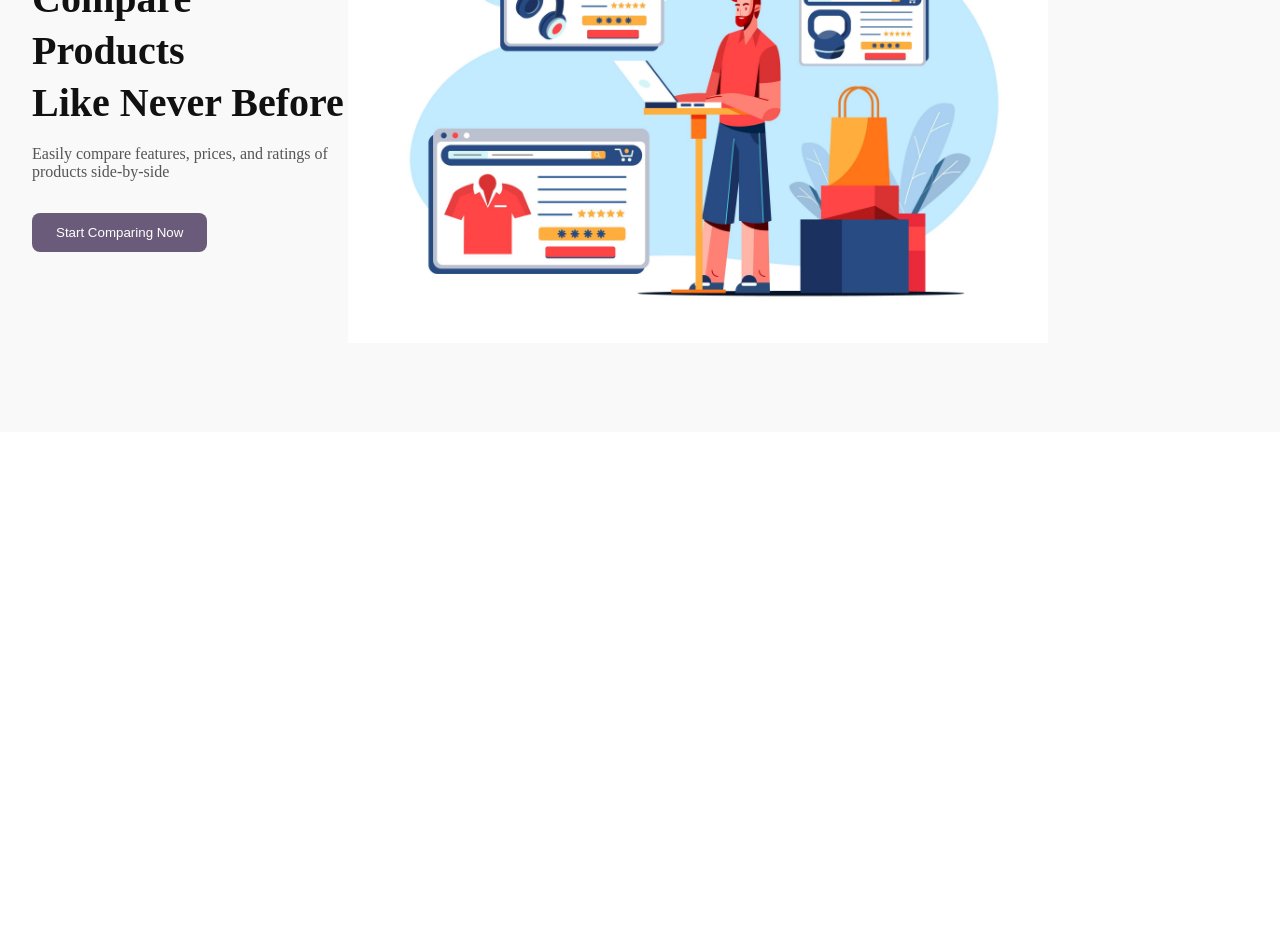
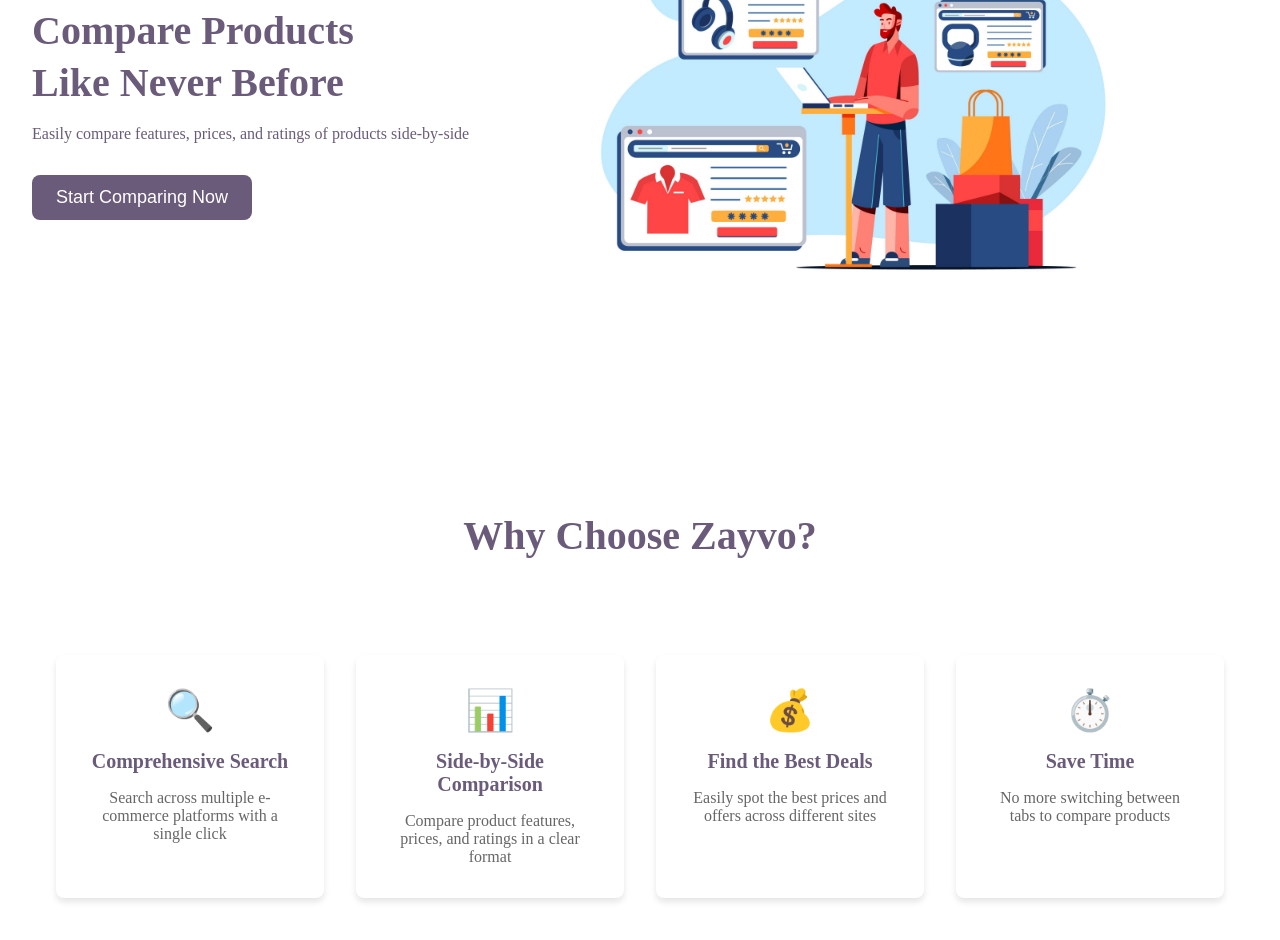
Before and after one commit to viruchafale/Zayvo, a React (Vite) app in the folder zayvo/: page / in a window 1280 px wide. Shown: the part 280-1220 px from the top of the page. Before the commit the page ends 800 px from the top, so only its background shows below. Built offline with nearby package versions, Linux system fonts and the light colour scheme.

Commit message:
feature sectionm done

```diff
--- a/zayvo/src/pages/landing_page/LandingPage.css
+++ b/zayvo/src/pages/landing_page/LandingPage.css
@@ -18,7 +18,7 @@
     display: flex;
   align-items: center;
   font-weight: bold;
-  font-size: 1.25rem;
+  font-size: larger;
   color: #3b3b3b;
 }
 .logo-img{
@@ -35,15 +35,17 @@
     border-radius: 8px;
     font-weight: 500;
     cursor: pointer;
+    font-size: large;
 
 }
 .container{
     display: flex;
     justify-content: space-between;
     align-items: center;
-    padding: 4rem 2rem;
-    background-color: #f9f9f9;
+    padding: 2rem 2rem;
+    background-color: rgb(255, 255, 255);
     min-height: 80vh;
+
 }
 .page-text{
     max-width: 500px;
@@ -52,12 +54,12 @@
 .page-text h1{
     font-size: 2.5rem;
     font-weight: bold;
-    color: #111;
+    color: #6b5b7a;
     line-height: 1.3;
 }
 .page-text p{
     margin-top: 1rem;
-    color: #555;
+    color: #6b5b7a;
     font-size: 1rem;
 
 }
@@ -70,10 +72,66 @@
     border-radius: 8px;
     font-weight: 500;
     cursor: pointer;
+    font-size: large;
 }
 
 .page-image img{
-    max-width: 700px;
+    max-width: 600px;
     height: auto;
-    margin-right: 200px;
+    margin-right: 100px;
+
 }
+
+.featureSection {
+    padding: 5rem 0;
+}
+
+.featureSection h2 {
+font-size: 2.5rem;
+margin-bottom: 6rem;
+color:#6b5b7a;
+}
+
+.featureGrid {
+    display: grid;
+    grid-template-columns: repeat(auto-fit, minmax(250px, 1fr));
+    gap: 2rem;
+}
+
+.featureCard {
+    background-color: white;
+    padding: 2rem;
+    border-radius: 8px;
+    box-shadow: 0 4px 6px rgba(0, 0, 0, 0.1);
+    text-align: center;
+    transition: all 0.3s ease;
+}
+
+.featureCard:hover {
+    transform: translateY(-10px);
+}
+
+.featureIcon {
+    font-size: 2.5rem;
+    margin-bottom: 1rem;
+}
+
+.featureCard h3 {
+    font-size: 1.25rem;
+    margin-bottom: 1rem;
+    color: #6b5b7a;
+}
+
+.featureCard p {
+    color: #666666;
+}
+.text-center {
+    text-align: center;
+}
+
+.featureContainer{
+    width: 100%;
+    max-width: 1200px;
+    margin: 0 auto;
+    padding: 0 1rem;
+}
--- a/zayvo/src/pages/landing_page/LandingPage.jsx
+++ b/zayvo/src/pages/landing_page/LandingPage.jsx
@@ -20,6 +20,34 @@
                 <img src={compare} alt=""  />
             </div>
         </section>
+        <section className='featureSection'>
+            <div className='featureContainer'>
+                <h2 className='text-center'>Why Choose Zayvo?</h2>
+                <div className='featureGrid'>
+                    <div className="featureCard">
+                        <div className="featureIcon">🔍</div>
+                        <h3>Comprehensive Search</h3>
+                        <p>Search across multiple e-commerce platforms with a single click</p>
+                    </div>
+                    <div className="featureCard">
+                        <div className="featureIcon">📊</div>
+                        <h3>Side-by-Side Comparison</h3>
+                        <p>Compare product features, prices, and ratings in a clear format</p>
+                    </div>
+                    <div className="featureCard">
+                        <div className="featureIcon">💰</div>
+                        <h3>Find the Best Deals</h3>
+                        <p>Easily spot the best prices and offers across different sites</p>
+                    </div>
+                    <div className="featureCard">
+                        <div className="featureIcon">⏱️</div>
+                        <h3>Save Time</h3>
+                        <p>No more switching between tabs to compare products</p>
+                    </div>
+                </div>
+            </div>
+
+        </section>
     </>
   )
 }
```
